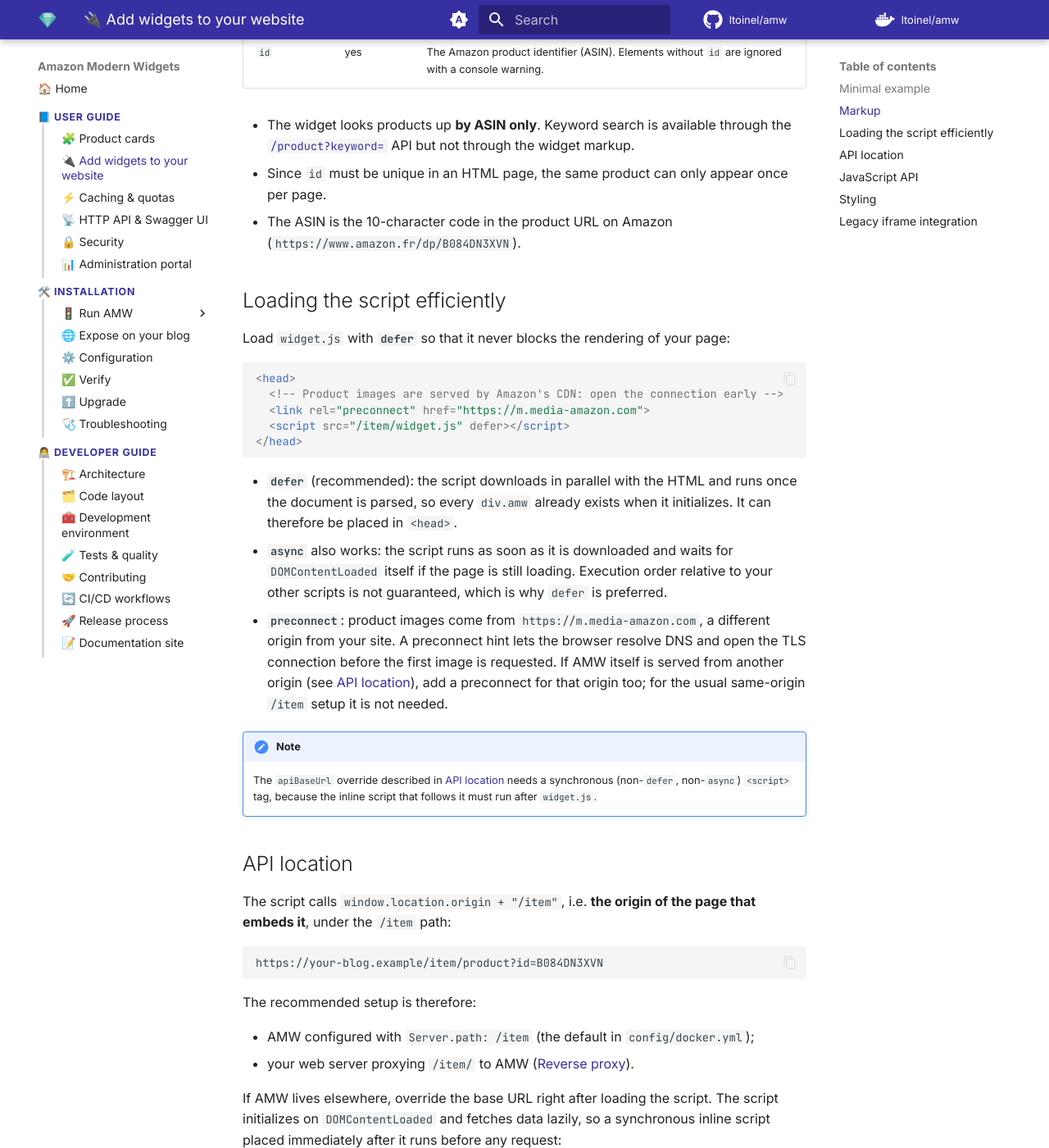
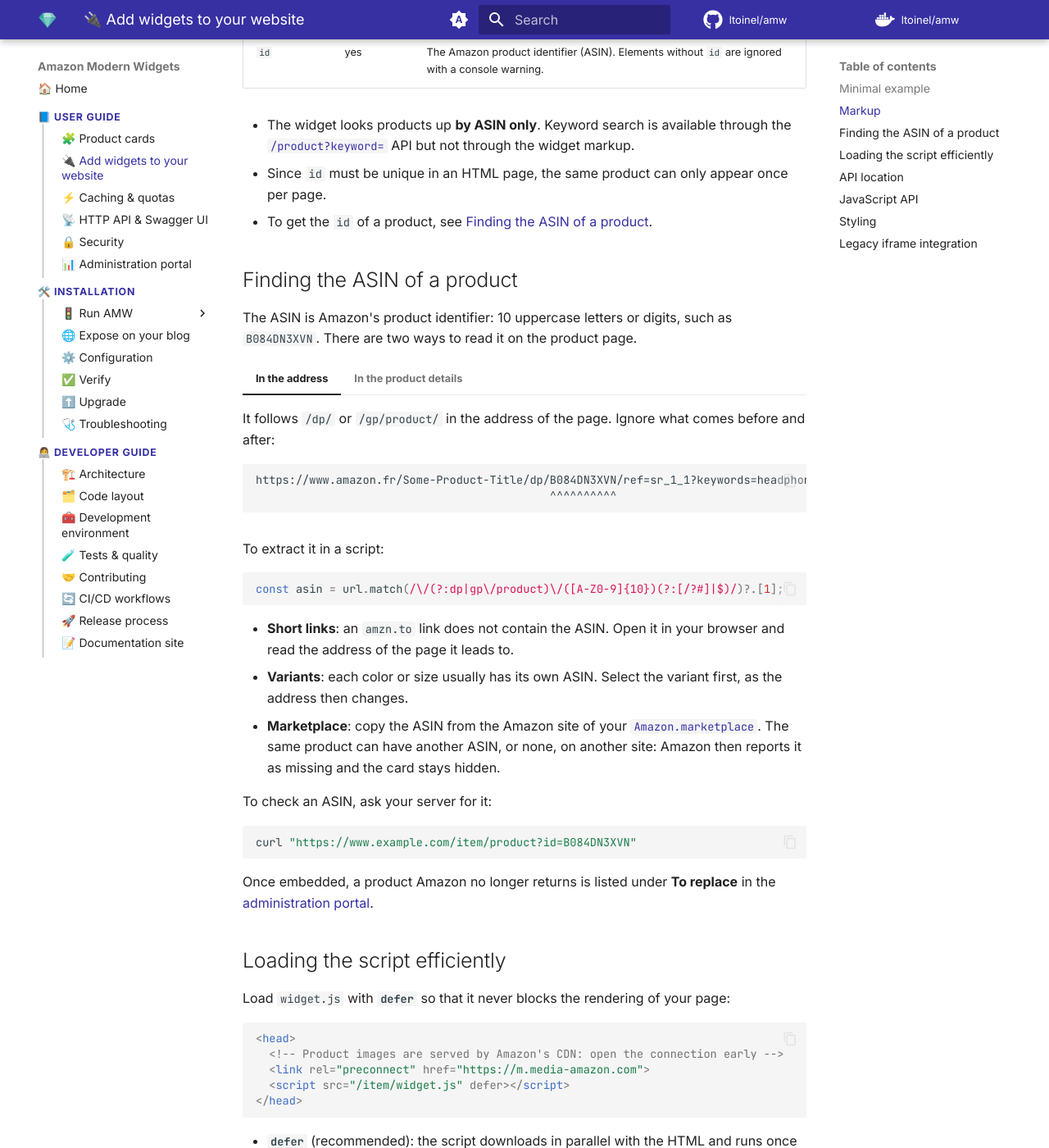
Before and after one commit to ltoinel/amw, an MkDocs documentation site: the page built from docs/user-guide/integration.md, in a window 1280 px wide and 1400 px high, scrolled down 859 px. Shown: the whole window at 82% size. Built offline with MkDocs 1.6.1 and Material for MkDocs 9.7.7, drawn with Linux system fonts in a browser that asks for light colours; comment, search, counter and statistics services are not loaded.

Commit message:
docs(widget): explain how to find the ASIN of a product (#308)
Refs #307

Co-authored-by: Ludovic Toinel <ltoinel@free.fr>
Co-authored-by: Claude Opus 5.5 <noreply@anthropic.com>

````diff
--- a/docs/user-guide/integration.md
+++ b/docs/user-guide/integration.md
@@ -39,8 +39,52 @@ site-wide code injection.
   [`/product?keyword=`](api.md#get-product) API but not through the widget markup.
 - Since `id` must be unique in an HTML page, the same product can only appear once per
   page.
-- The ASIN is the 10-character code in the product URL on Amazon
-  (`https://www.amazon.fr/dp/B084DN3XVN`).
+- To get the `id` of a product, see [Finding the ASIN of a product](#finding-the-asin).
+
+## Finding the ASIN of a product { #finding-the-asin }
+
+The ASIN is Amazon's product identifier: 10 uppercase letters or digits, such as
+`B084DN3XVN`. There are two ways to read it on the product page.
+
+=== "In the address"
+
+    It follows `/dp/` or `/gp/product/` in the address of the page. Ignore what comes
+    before and after:
+
+    ```text
+    https://www.amazon.fr/Some-Product-Title/dp/B084DN3XVN/ref=sr_1_1?keywords=headphones
+                                                ^^^^^^^^^^
+    ```
+
+=== "In the product details"
+
+    Scroll down to the **Product details** section (*Détails sur le produit* on
+    amazon.fr), which has an **ASIN** line. Books usually show an **ISBN-10** instead,
+    which is their ASIN once any hyphens are removed.
+
+To extract it in a script:
+
+```javascript
+const asin = url.match(/\/(?:dp|gp\/product)\/([A-Z0-9]{10})(?:[/?#]|$)/)?.[1];
+```
+
+- **Short links**: an `amzn.to` link does not contain the ASIN. Open it in your browser
+  and read the address of the page it leads to.
+- **Variants**: each color or size usually has its own ASIN. Select the variant first, as
+  the address then changes.
+- **Marketplace**: copy the ASIN from the Amazon site of your
+  [`Amazon.marketplace`](../installation/configuration.md). The same product can have
+  another ASIN, or none, on another site: Amazon then reports it as missing and the card
+  stays hidden.
+
+To check an ASIN, ask your server for it:
+
+```bash
+curl "https://www.example.com/item/product?id=B084DN3XVN"
+```
+
+Once embedded, a product Amazon no longer returns is listed under **To replace** in the
+[administration portal](admin-portal.md).
 
 ## Loading the script efficiently
 
````
